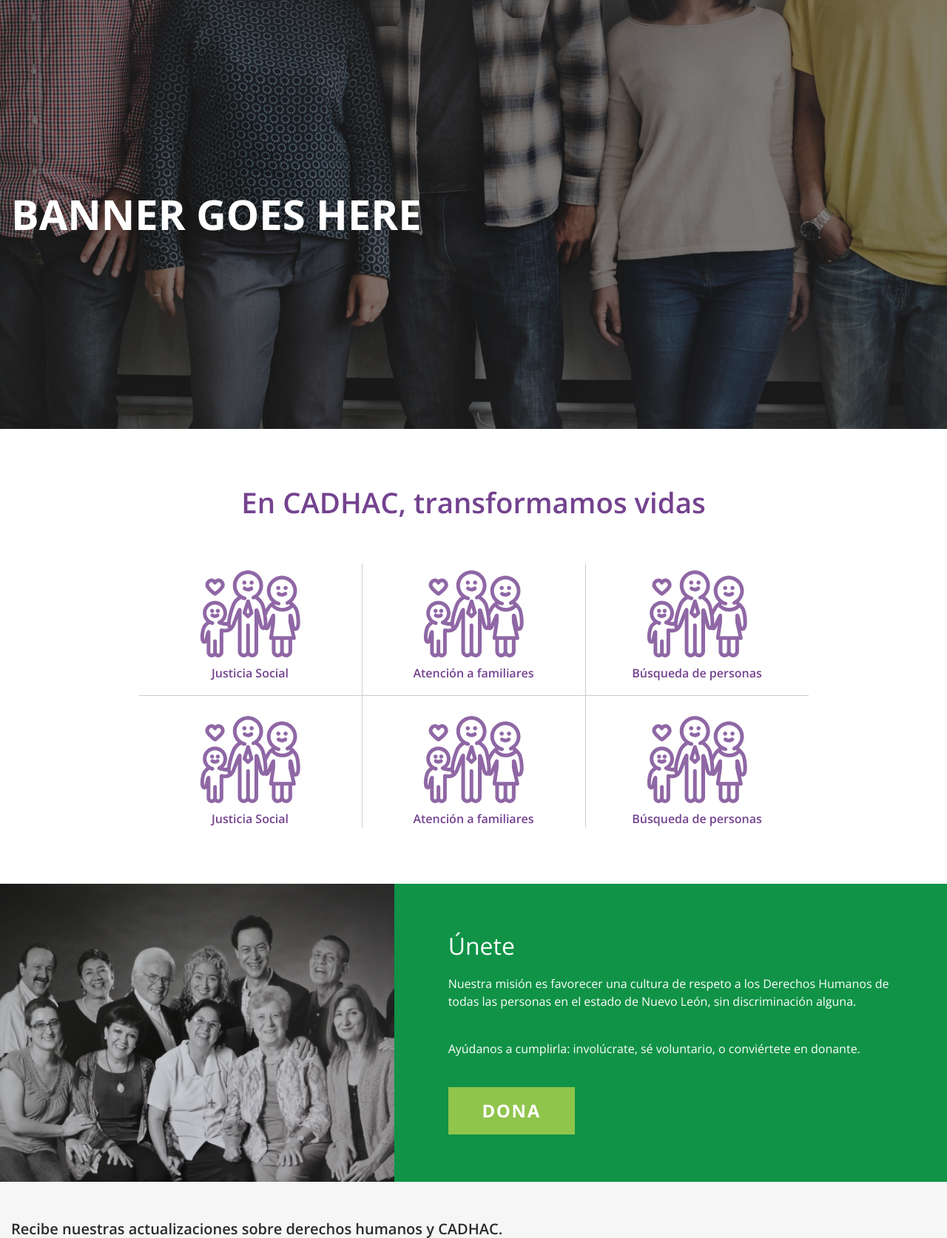
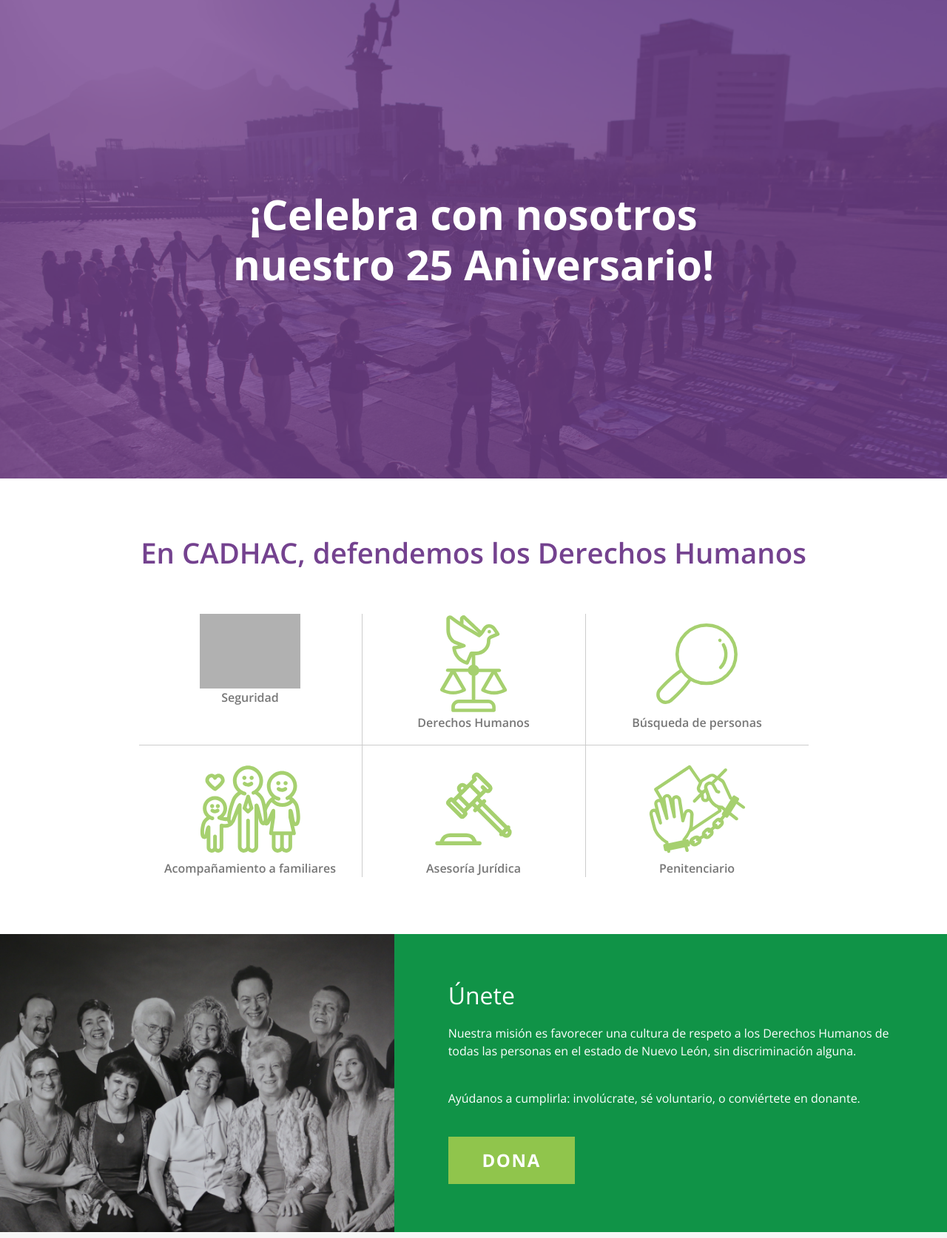
Before and after one commit to melytc/cadhac, a PHP site: page /home.php in a window 1280 px wide. Shown: the part 205-1879 px from the top of the page at 74% size. Run offline with PHP 8.4, Linux system fonts and the light colour scheme; style sheets or scripts are compiled from the project's sources; grey boxes are pictures that could not be loaded.

Commit message:
Add home icons

```diff
--- a/src/css/_home.scss
+++ b/src/css/_home.scss
@@ -20,6 +20,7 @@
 		}
 		.label {
 			font-weight: 600;
+			color: $text;
 		}
 		a {
 			display: block;
--- a/src/home.php
+++ b/src/home.php
@@ -1,30 +1,30 @@
 <?php include 'header.php' ?>
 <div class="content home">
-	<section class="banner img-bg bg-black-alpha" data-bg="img/pexels.jpg">
+	<section class="banner img-bg bg-purple-alpha" data-bg="img/banner1.jpg">
 		<div class="container">
-			<h1>BANNER GOES HERE</h1>
+			<h1 class="tac" style="width: 60%; margin: 0 auto;">&iexcl;Celebra con nosotros nuestro 25 Aniversario!</h1>
 		</div>
 	</section>
 	<section class="one">
 		<div class="container">
-			<h2 class="title tac">En CADHAC, transformamos vidas</h2>
+			<h2 class="title tac">En CADHAC, defendemos los Derechos Humanos</h2>
 			<div class="smaller-container secondary">
 				<div class="row">
 					<div class="col">
 						<a href="#"><i class="ico">
-							<img src="img/tmpicon.svg" alt="TmpIcon">
+							<img src="img/icon2.svg" alt="TmpIcon">
 						</i></a>
-						<a href="#" class="label">Justicia Social</a>
+						<a href="#" class="label">Seguridad</a>
 					</div>
 					<div class="col">
 						<a href="#"><i class="ico">
-							<img src="img/tmpicon.svg" alt="TmpIcon">
+							<img src="img/icon4.svg" alt="TmpIcon">
 						</i></a>
-						<a href="#" class="label">Atenci&oacute;n a familiares</a>
+						<a href="#" class="label">Derechos Humanos</a>
 					</div>
 					<div class="col">
 						<a href="#"><i class="ico">
-							<img src="img/tmpicon.svg" alt="TmpIcon">
+							<img src="img/icon5.svg" alt="TmpIcon">
 						</i></a>
 						<a href="#" class="label">B&uacute;squeda de personas</a>
 					</div>
@@ -34,19 +34,19 @@
 						<a href="#"><i class="ico">
 							<img src="img/tmpicon.svg" alt="TmpIcon">
 						</i></a>
-						<a href="#" class="label">Justicia Social</a>
+						<a href="#" class="label">Acompa&ntilde;amiento a familiares</a>
 					</div>
 					<div class="col">
 						<a href="#"><i class="ico">
-							<img src="img/tmpicon.svg" alt="TmpIcon">
+							<img src="img/icon1.svg" alt="TmpIcon">
 						</i></a>
-						<a href="#" class="label">Atenci&oacute;n a familiares</a>
+						<a href="#" class="label">Asesor&iacute;a Jur&iacute;dica</a>
 					</div>
 					<div class="col">
 						<a href="#"><i class="ico">
-							<img src="img/tmpicon.svg" alt="TmpIcon">
+							<img src="img/icon3.svg" alt="TmpIcon">
 						</i></a>
-						<a href="#" class="label">B&uacute;squeda de personas</a>
+						<a href="#" class="label">Penitenciario</a>
 					</div>
 				</div>
 			</div>
```
Also changed, not shown: src/img/banner1.jpg (added), src/img/icon1.svg (added), src/img/icon2.svg (added), src/img/icon3.svg (added), src/img/icon4.svg (added), src/img/icon5.svg (added), src/img/tmpicon.svg.
